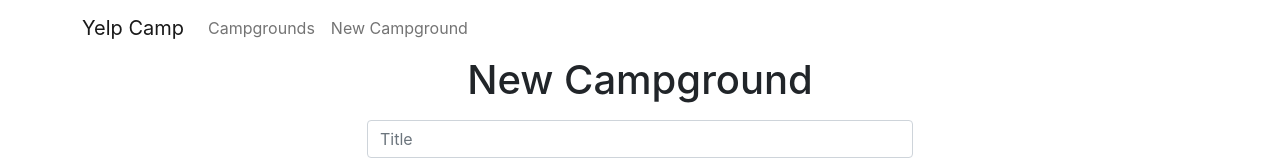
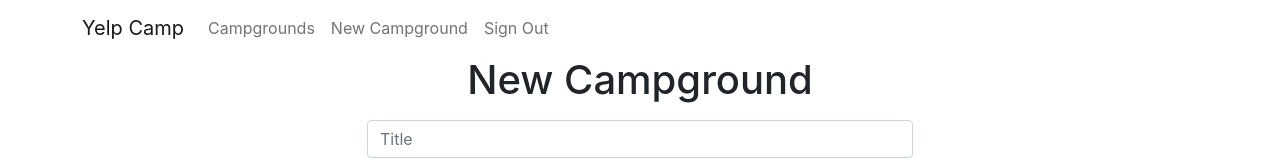
Before and after one commit to the-rabblerouser/yelpcamp-nextjs, a Next.js app: page /NewCampground in a window 1280 px wide. Shown: the top 160 px of the page. Built offline with nearby package versions, Linux system fonts and the light colour scheme; no server answers.

Commit message:
sign in/out fuctionality now prevents view or site unless logged in, and redircts to /campgrounds once logged in

```diff
--- a/components/Navbar.js
+++ b/components/Navbar.js
@@ -1,4 +1,5 @@
 import React, { useState } from 'react';
+import { useRouter } from 'next/router';
 import Link from 'next/link';
 import {
 	Collapse,
@@ -10,11 +11,20 @@ import {
 	NavItem,
 	NavLink,
 } from 'reactstrap';
+import { useSession, signOut } from 'next-auth/client';
 
 const NavigationBar = (props) => {
+	const router = useRouter();
+
 	const [isOpen, setIsOpen] = useState(false);
 
 	const toggle = () => setIsOpen(!isOpen);
+
+	const handleSignout = async (e) => {
+		e.preventDefault();
+		const { url } = await signOut({ redirect: false, callbackUrl: '/' });
+		router.push(url);
+	};
 
 	return (
 		<>
@@ -34,6 +44,14 @@ const NavigationBar = (props) => {
 									<NavLink href="/newCampground">New Campground</NavLink>
 								</Link>
 							</NavItem>
+							<NavItem>
+								<NavLink
+									href="#"
+									className="btn-signin"
+									onClick={handleSignout}>
+									Sign Out
+								</NavLink>
+							</NavItem>
 						</Nav>
 					</Collapse>
 				</Container>
--- a/components/UnregisteredNavbar.js
+++ b/components/UnregisteredNavbar.js
@@ -1,5 +1,4 @@
 import React, { useState } from 'react';
-
 import { useSession, signIn, signOut } from 'next-auth/client';
 import {
 	Collapse,
@@ -21,7 +20,7 @@ const UnregisteredNavbar = (props) => {
 
 	const handleSignin = (e) => {
 		e.preventDefault();
-		signIn();
+		signIn(null, { callbackUrl: 'http://localhost:3000/campgrounds' });
 	};
 
 	const handleSignout = (e) => {
--- a/pages/NewCampground.js
+++ b/pages/NewCampground.js
@@ -3,12 +3,15 @@ import { useRouter } from 'next/router';
 import axios from 'axios';
 import { useForm } from 'react-hook-form';
 import { ErrorMessage } from '@hookform/error-message';
+import { useSession } from 'next-auth/client';
 
 import Layout from '../components/layout';
 
 // import style from '../styles/newcampground.module.css';
 
 const NewCampground = () => {
+	const [session] = useSession();
+
 	const router = useRouter();
 
 	const { register, handleSubmit, errors } = useForm();
```
Also changed, not shown: pages/campgrounds.js (+9 -3 lines).
